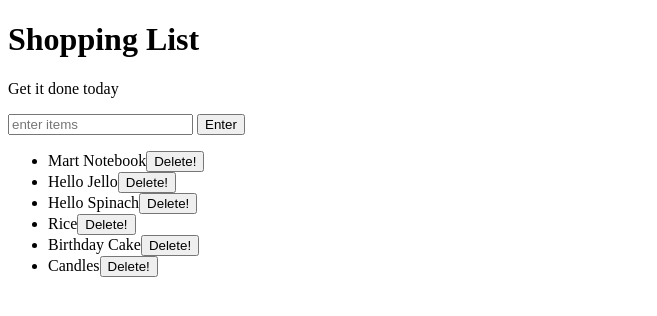
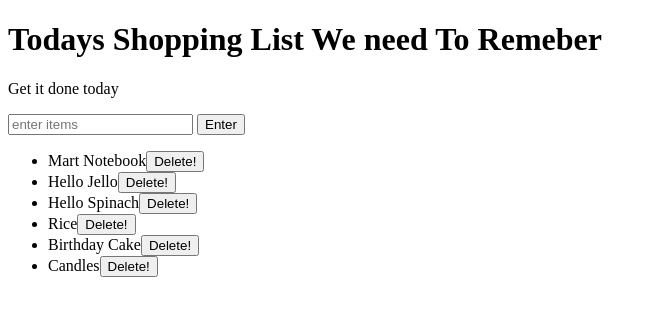
Before and after one commit to Ahsan804/background-generator, a plain HTML site: page index.html in a window 1280 px wide. Shown: the whole page, without its empty margins (0-657 px from the left). Drawn offline with Linux system fonts and the light colour scheme.

Commit message:
check it

```diff
--- a/index.html
+++ b/index.html
@@ -5,7 +5,7 @@
 	<link rel="stylesheet" href="style.css">
 </head>
 <body>
-	<h1>Shopping List</h1>
+	<h1>Todays Shopping List We need To Remeber</h1>
 	<p id="first">Get it done today</p>
 	<input id="userinput" type="text" placeholder="enter items">
 	<button id="enter">Enter</button>
```
